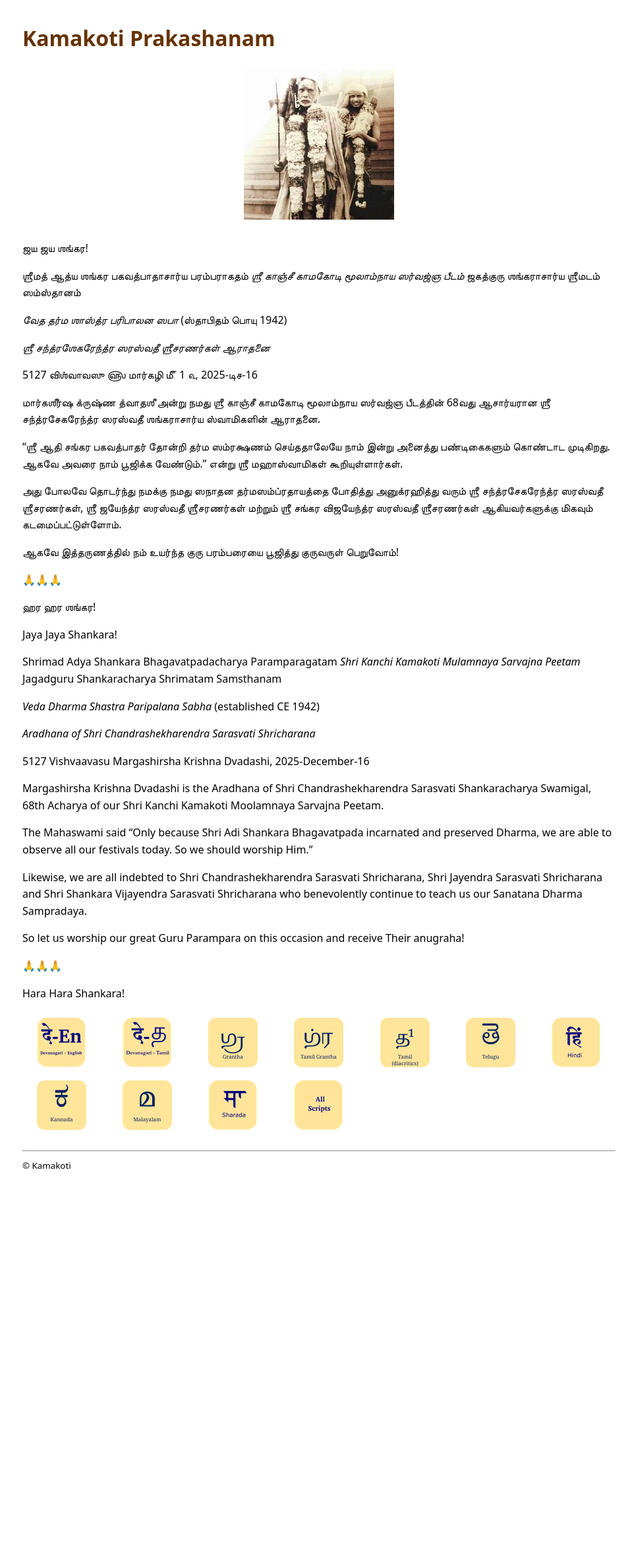
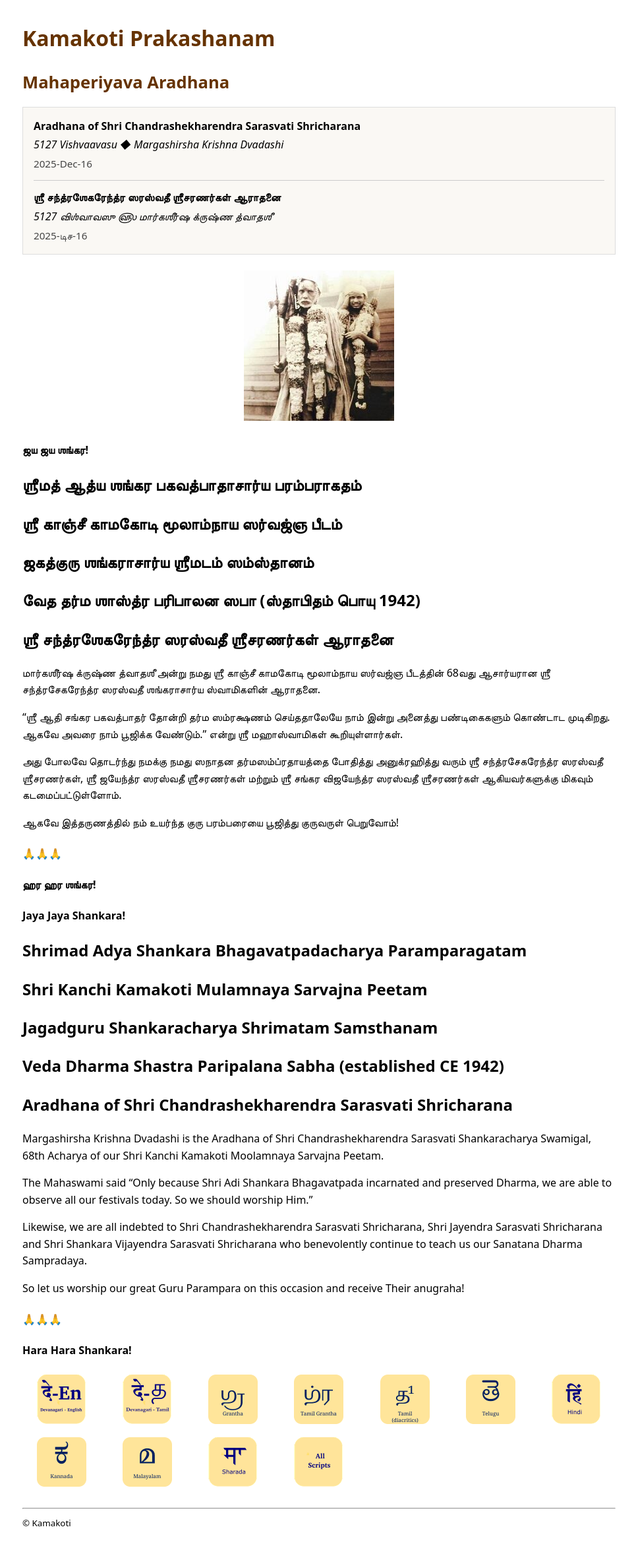
Before and after one commit to kamakoti/prakashanam, a Jekyll site: the page built from VDSP/MahaperiyavaAradhana/index.md, in a window 1280 px wide. Shown: the whole page at 66% size, without its empty margins (156-1121 px from the left). Built offline with Jekyll 4.4.1, drawn with Linux system fonts in a browser that asks for light colours; before the commit the page ends 1812 px from its top, so only the background shows below that.

Commit message:
update styling, content display

```diff
--- a/VDSP/MahaperiyavaAradhana/README.md
+++ b/VDSP/MahaperiyavaAradhana/README.md
@@ -1,15 +1,12 @@
-ஜய ஜய ஶங்கர!
+#### ஜய ஜய ஶங்கர!
 
-ஶ்ரீமத் ஆத்ய ஶங்கர பகவத்பாதாசார்ய பரம்பராகதம்
-*ஶ்ரீ காஞ்சீ காமகோடி மூலாம்நாய ஸர்வஜ்ஞ பீடம்*
-ஜகத்குரு ஶங்கராசார்ய ஶ்ரீமடம் ஸம்ஸ்தானம்
+## ஶ்ரீமத் ஆத்ய ஶங்கர பகவத்பாதாசார்ய பரம்பராகதம்
+## ஶ்ரீ காஞ்சீ காமகோடி மூலாம்நாய ஸர்வஜ்ஞ பீடம்
+## ஜகத்குரு ஶங்கராசார்ய ஶ்ரீமடம் ஸம்ஸ்தானம்
 
-*வேத தர்ம ஶாஸ்த்ர பரிபாலன ஸபா*
-(ஸ்தாபிதம் பொயு 1942)
+## வேத தர்ம ஶாஸ்த்ர பரிபாலன ஸபா (ஸ்தாபிதம் பொயு 1942)
 
-*ஶ்ரீ சந்த்ரஶேகரேந்த்ர ஸரஸ்வதீ ஶ்ரீசரணர்கள் ஆராதனை*
-
-5127 விஶ்வாவஸு ௵ மார்கழி ௴ 1 ௳, 2025-டிச-16
+## ஶ்ரீ சந்த்ரஶேகரேந்த்ர ஸரஸ்வதீ ஶ்ரீசரணர்கள் ஆராதனை
 
 மார்கஶீர்ஷ க்ருஷ்ண த்வாதஶீ அன்று நமது ஶ்ரீ காஞ்சீ காமகோடி மூலாம்நாய ஸர்வஜ்ஞ பீடத்தின் 68வது ஆசார்யரான ஶ்ரீ சந்த்ரசேகரேந்த்ர ஸரஸ்வதீ ஶங்கராசார்ய ஸ்வாமிகளின் ஆராதனை.
 
@@ -19,24 +16,21 @@
 
 ஆகவே இத்தருணத்தில் நம் உயர்ந்த குரு பரம்பரையை பூஜித்து குருவருள் பெறுவோம்!
 
-🙏🙏🙏
+#### 🙏🙏🙏
 
-ஹர ஹர ஶங்கர!
+#### ஹர ஹர ஶங்கர!
 
 
 
-Jaya Jaya Shankara!
+#### Jaya Jaya Shankara!
 
-Shrimad Adya Shankara Bhagavatpadacharya Paramparagatam
-*Shri Kanchi Kamakoti Mulamnaya Sarvajna Peetam*
-Jagadguru Shankaracharya Shrimatam Samsthanam
+## Shrimad Adya Shankara Bhagavatpadacharya Paramparagatam
+## Shri Kanchi Kamakoti Mulamnaya Sarvajna Peetam
+## Jagadguru Shankaracharya Shrimatam Samsthanam
 
-*Veda Dharma Shastra Paripalana Sabha*
-(established CE 1942)
+## Veda Dharma Shastra Paripalana Sabha (established CE 1942)
 
-*Aradhana of Shri Chandrashekharendra Sarasvati Shricharana*
-
-5127 Vishvaavasu Margashirsha Krishna Dvadashi, 2025-December-16
+## Aradhana of Shri Chandrashekharendra Sarasvati Shricharana
 
 Margashirsha Krishna Dvadashi is the Aradhana of Shri Chandrashekharendra Sarasvati Shankaracharya Swamigal, 68th Acharya of our Shri Kanchi Kamakoti Moolamnaya Sarvajna Peetam.
 
@@ -46,6 +40,6 @@
 
 So let us worship our great Guru Parampara on this occasion and receive Their anugraha!
 
-🙏🙏🙏
+#### 🙏🙏🙏
 
-Hara Hara Shankara!
+#### Hara Hara Shankara!
--- a/VDSP/MahaperiyavaAradhana/index.md
+++ b/VDSP/MahaperiyavaAradhana/index.md
@@ -4,10 +4,21 @@
 date: 2025-12-16
 parent: VDSP
 folder: MahaperiyavaAradhana
+simple_title: "Mahaperiyava Aradhana"
+title:
+  en:
+    desc: "Aradhana of Shri Chandrashekharendra Sarasvati Shricharana"
+    tithi: "5127 Vishvaavasu ◆ Margashirsha Krishna Dvadashi"
+    date: "2025-Dec-16"
+  ta:
+    desc: "ஶ்ரீ சந்த்ரஶேகரேந்த்ர ஸரஸ்வதீ ஶ்ரீசரணர்கள் ஆராதனை"
+    tithi: "5127 விஶ்வாவஸு ௵ மார்கஶீர்ஷ க்ருஷ்ண த்வாதஶீ"
+    date: "2025-டிச-16"
 ---
+{% include title-block.html %}
 
 <div class="cover">
-  <img src="cover.jpg" alt="Cover image">
+  <img src="{{ page.url | append: 'cover.jpg' | relative_url }}">
 </div>
 
 {% include_relative README.md %}
--- /dev/null
+++ b/_includes/title-block.html
@@ -0,0 +1,17 @@
+<div class="title-box">
+
+  <div class="lang en">
+    <div class="desc">{{ page.title.en.desc }}</div>
+    <div class="tithi">{{ page.title.en.tithi }}</div>
+    <div class="date">{{ page.title.en.date }}</div>
+  </div>
+
+  <hr>
+
+  <div class="lang ta">
+    <div class="desc">{{ page.title.ta.desc }}</div>
+    <div class="tithi">{{ page.title.ta.tithi }}</div>
+    <div class="date">{{ page.title.ta.date }}</div>
+  </div>
+
+</div>
--- a/_layouts/default.html
+++ b/_layouts/default.html
@@ -12,7 +12,13 @@
   </header>
 
   <main>
-    {{ content }}
+
+  {% if page.simple_title %}
+    <h2 class="simple-title">{{ page.simple_title }}</h2>
+  {% endif %}
+
+  {{ content }}
+
   </main>
 
   <footer>
--- a/assets/site.css
+++ b/assets/site.css
@@ -30,3 +30,38 @@
   text-align: center;
   margin-bottom: 1.5rem;
 }
+
+.simple-title {
+  margin-top: 1rem;
+  margin-bottom: 1rem;
+  color: #663300;
+  font-size: 1.6rem;
+}
+
+.title-box {
+  border: 1px solid #ddd;
+  padding: 1rem;
+  background: #faf8f4;
+  margin-bottom: 1.5rem;
+}
+
+.title-box .desc {
+  font-weight: 600;
+  margin-bottom: 0.2rem;
+}
+
+.title-box .tithi {
+  font-style: italic;
+  margin-bottom: 0.2rem;
+}
+
+.title-box .date {
+  font-size: 0.95em;
+  color: #444;
+}
+
+.title-box hr {
+  border: none;
+  border-top: 1px solid #ccc;
+  margin: 0.8rem 0;
+}
```
